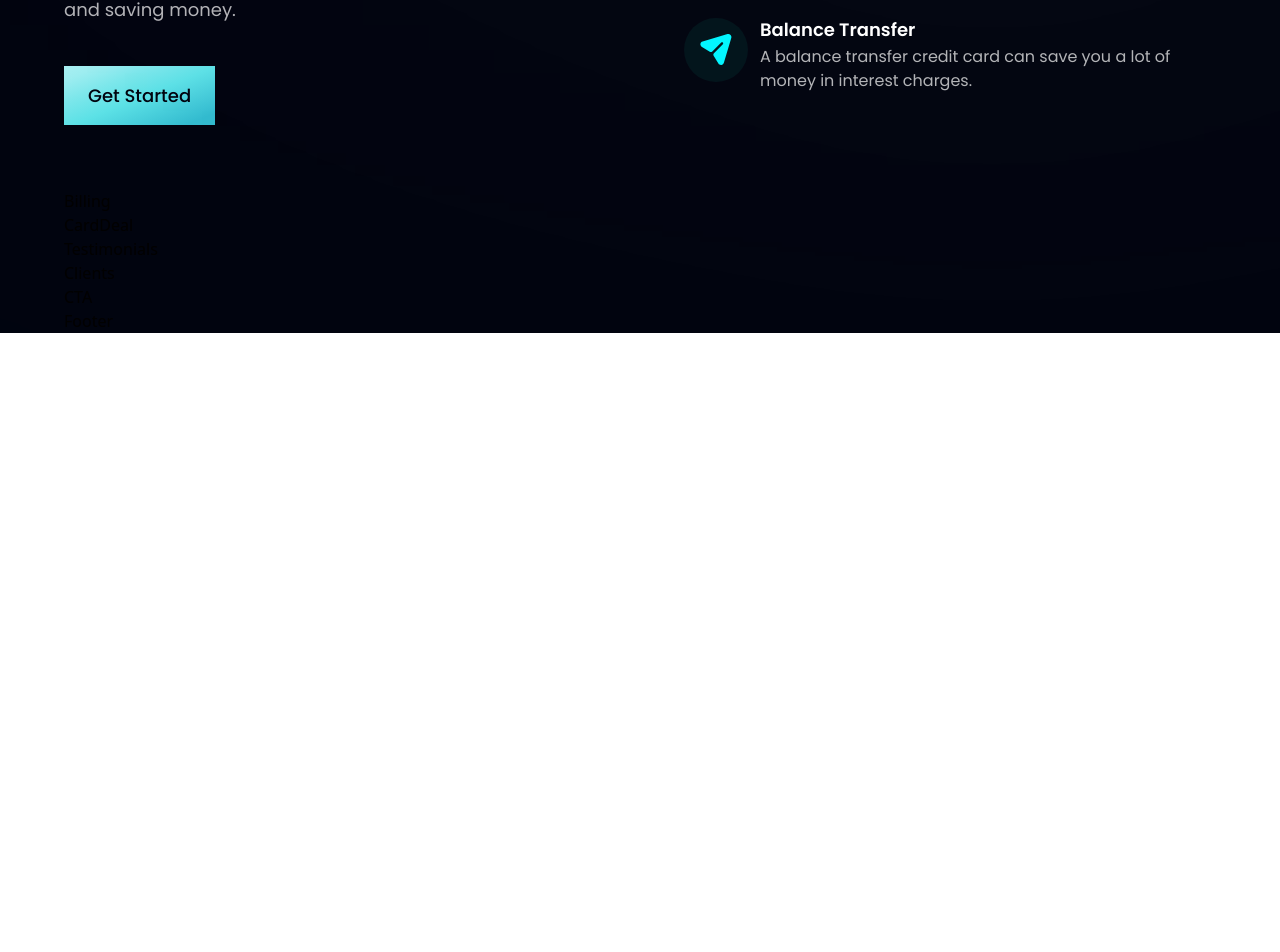
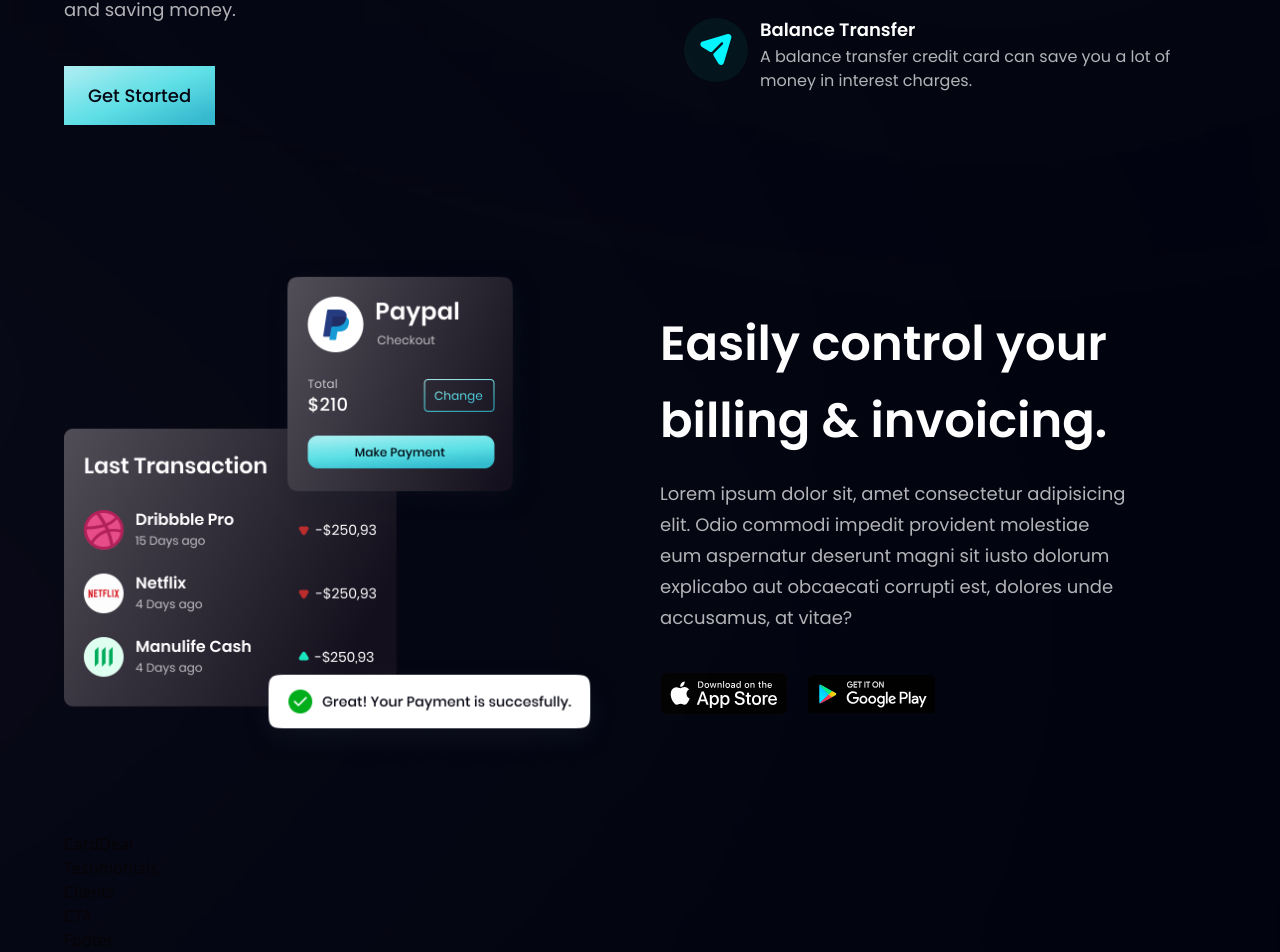
Before and after one commit to MBMarsell/modern-bank-landing, a React (Vite) app: page / in a window 1280 px wide. Shown: the part 1337-2289 px from the top of the page. Before the commit the page ends 1670 px from the top, so only its background shows below. Built offline with nearby package versions, Linux system fonts and the light colour scheme.

Commit message:
fixes etc

```diff
--- a/index.html
+++ b/index.html
@@ -5,7 +5,7 @@
   <meta charset="UTF-8" />
   <link rel="shortcut icon" type="image/png" href="src/assets/favicon.png" />
   <meta name="viewport" content="width=device-width, initial-scale=1.0" />
-  <title>HooBank - Landing Page</title>
+  <title>Modern Bank - Landing Page</title>
 </head>
 
 <body>
--- a/src/components/Billing.jsx
+++ b/src/components/Billing.jsx
@@ -1,7 +1,46 @@
-import React from 'react';
+import { apple, bill, google } from '../assets';
+import styles, { layout } from '../style';
 
-const Billing = () => {
-  return <div>Billing</div>;
-};
+const Billing = () => (
+  <section id="product" className={layout.sectionReverse}>
+    <div className={layout.sectionImgReverse}>
+      <img
+        src={bill}
+        alt="billings"
+        className="w-[100%] h-[100%] relative z-[5]"
+      />
+
+      <div className="absolute z-[3] -left-1/2 top-0 w-[50%] h-[50%] rounded-full white__gradient" />
+      <div className="absolute z-[0] -left-1/2 bottom-0 w-[50%] h-[50%] rounded-full pink__gradient" />
+    </div>
+
+    <div className={layout.sectionInfo}>
+      <h2 className={styles.heading2}>
+        Easily control your <br className="sm:block hidden" /> billing &
+        invoicing.
+      </h2>
+      <p className={`${styles.paragraph} max-w-[470px] mt-5`}>
+        {' '}
+        Lorem ipsum dolor sit, amet consectetur adipisicing elit. Odio commodi
+        impedit provident molestiae eum aspernatur deserunt magni sit iusto
+        dolorum explicabo aut obcaecati corrupti est, dolores unde accusamus, at
+        vitae?{' '}
+      </p>
+
+      <div className="flex flex-row flex-wrap sm:mt-10 mt-6">
+        <img
+          src={apple}
+          alt="download on apple store"
+          className="w-[128px] h-[42px] object-contain mr-5 cursor-pointer"
+        />
+        <img
+          src={google}
+          alt="download on google play"
+          className="w-[128px] h-[42px] object-contain cursor-pointer"
+        />
+      </div>
+    </div>
+  </section>
+);
 
 export default Billing;
```
Also changed, not shown: src/assets/logo.svg.
